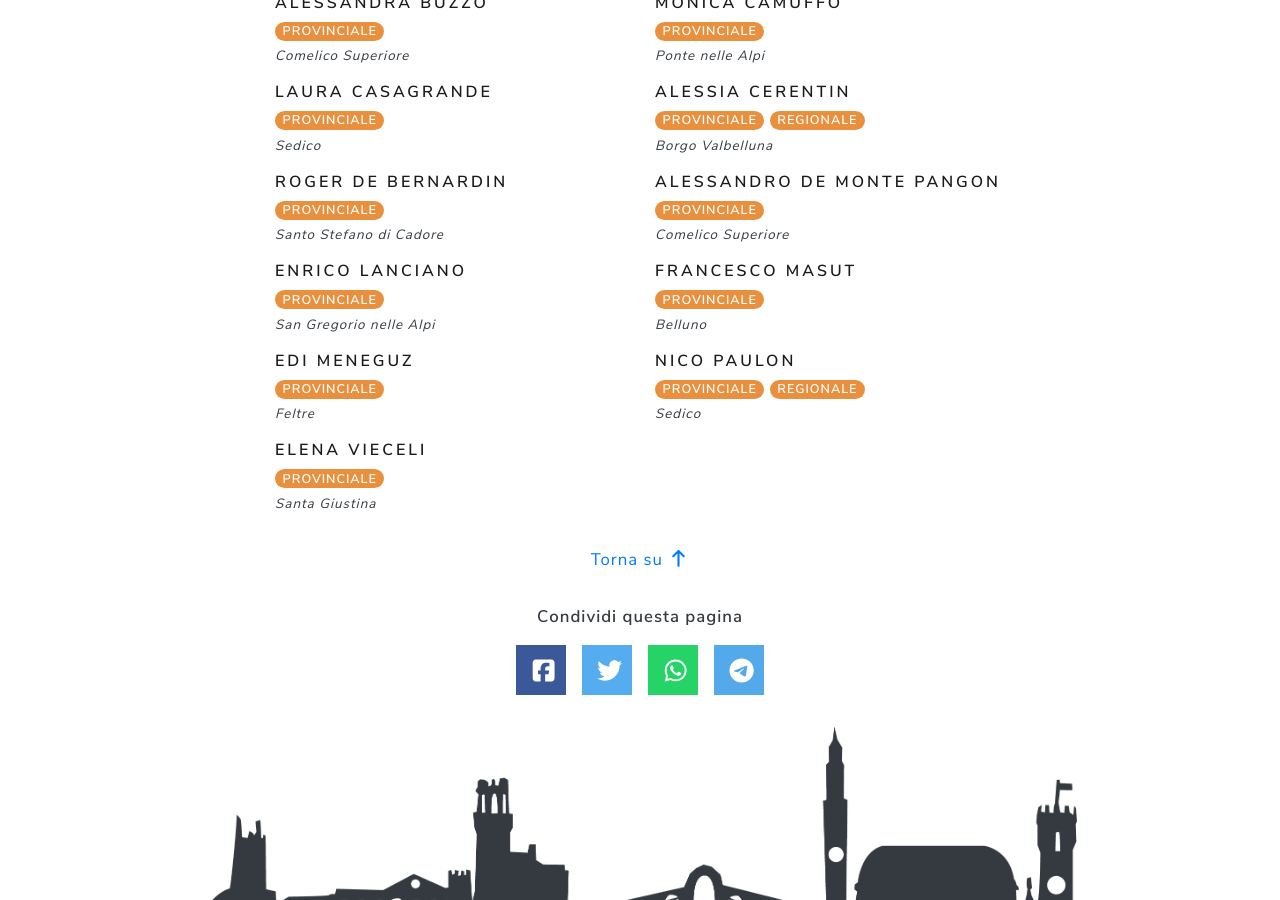
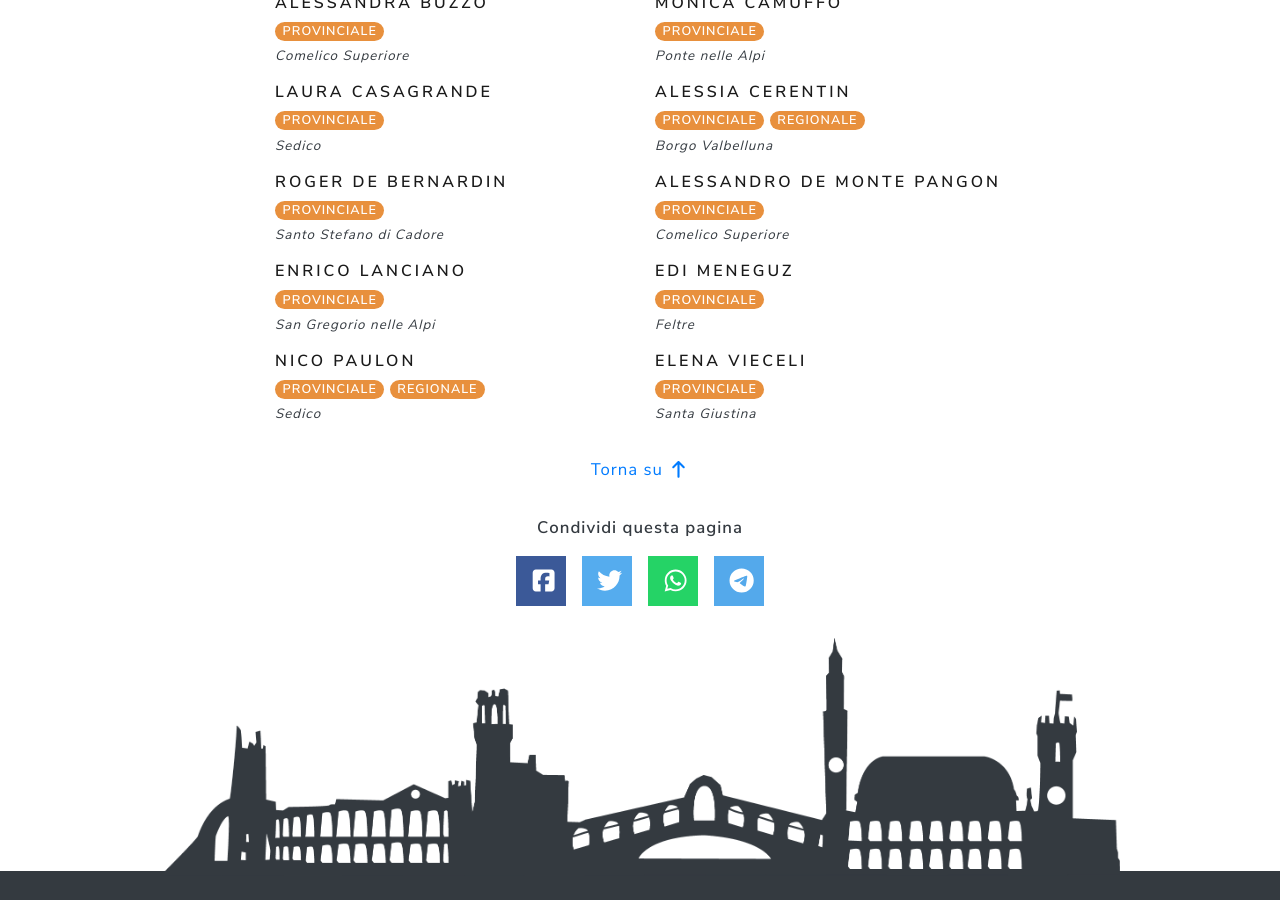
Before and after one commit to venetochevogliamo/venetochevogliamo.it, a Jekyll site: the page built from content/province/belluno.md, in a window 1280 px wide and 900 px high, scrolled down 650 px. Built offline with Jekyll 4.4.1, drawn with Linux system fonts in a browser that asks for light colours; nearby versions of some CDN libraries; library files that are not in the unit come from our copies; comment, search, counter and statistics services are not loaded.

Commit message:
Update people.yml

```diff
--- a/_data/people.yml
+++ b/_data/people.yml
@@ -20,10 +20,6 @@
       cognome: Meneguz
       ruolo: [Provinciale]
       comune: Feltre
-    - nome: Francesco
-      cognome: Masut
-      ruolo: [Provinciale]
-      comune: Belluno
     - nome: Alessia
       cognome: Cerentin
       ruolo: [Provinciale, Regionale]
```
